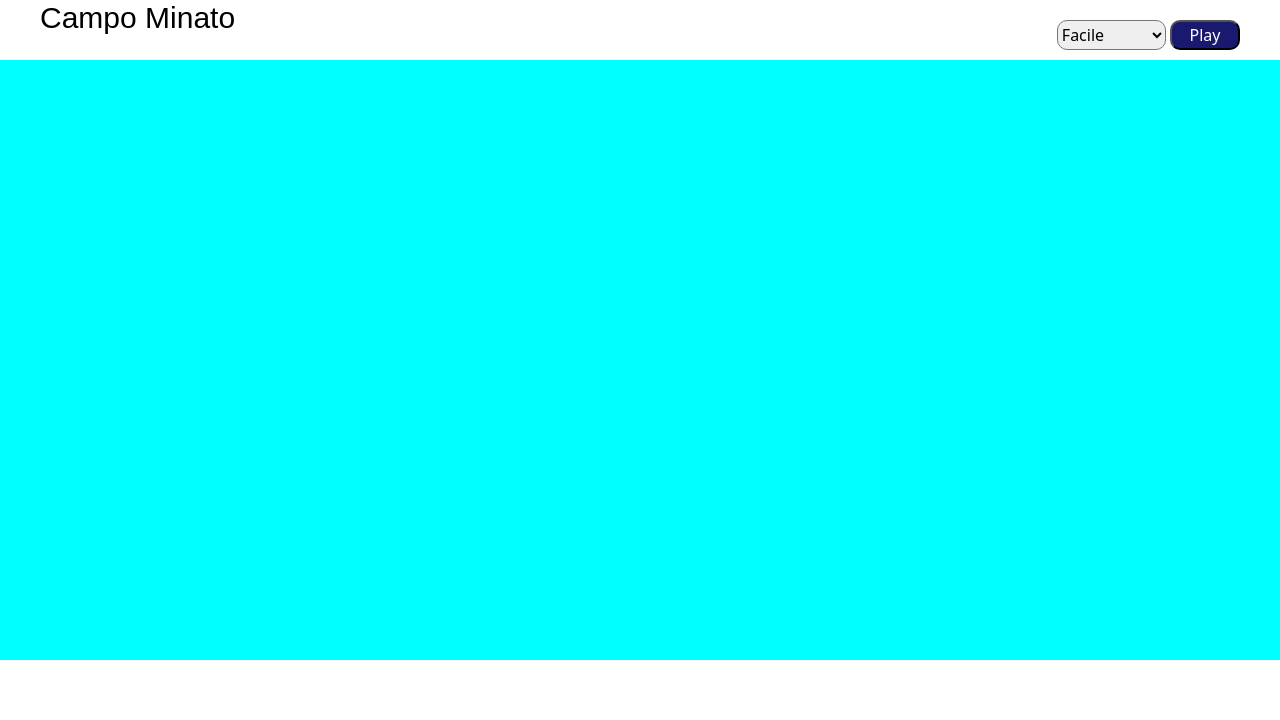
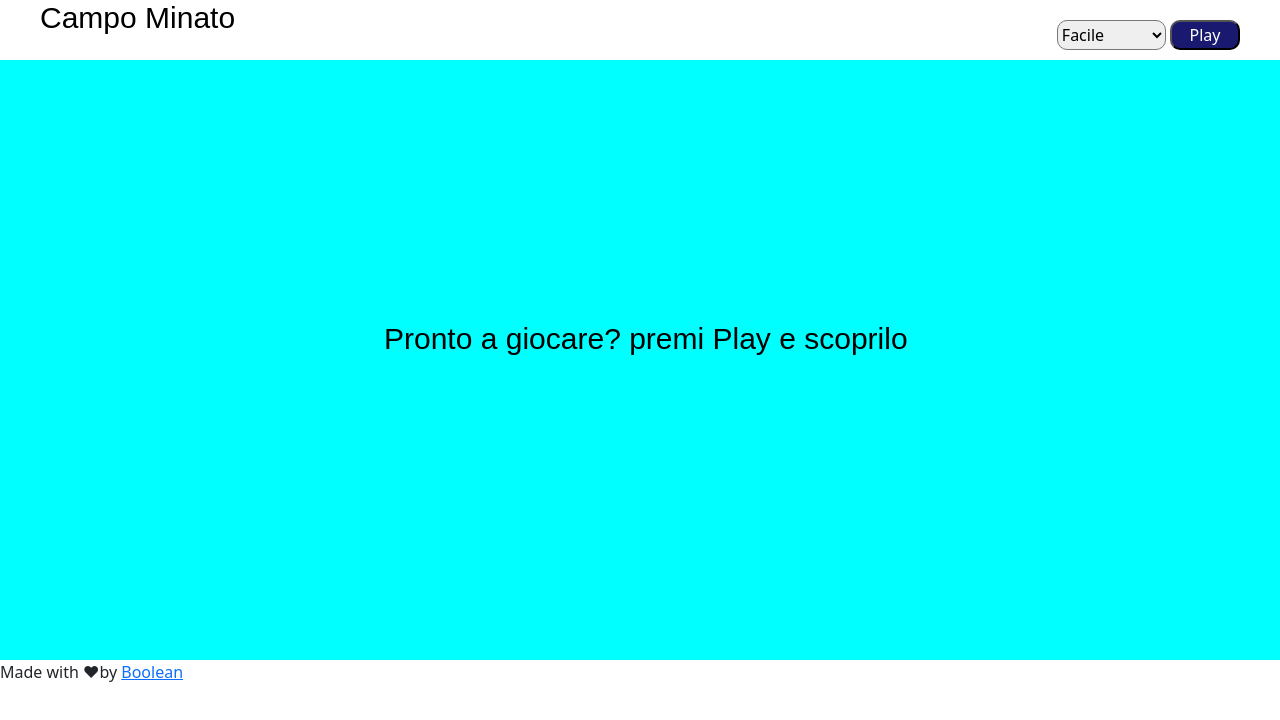
Before and after one commit to Giulia-92/js-campominato-grid, a plain HTML site: page index.html in a window 1280 px wide. Drawn offline with nearby package versions, Linux system fonts and the light colour scheme; a web font is replaced by a local one.

Commit message:
js-campominato-grid

```diff
--- a/index.html
+++ b/index.html
@@ -31,9 +31,9 @@
         </div>
     </header>
     <main class="sfondo debug">
-        <!--<p>Pronto a giocare?
+        <p>Pronto a giocare?
             premi Play e scoprilo
-        </p>-->
+        </p>
         <div id="griglia" class="container debug">
 
         </div>
@@ -41,7 +41,7 @@
     </main>
     <script src="script.js"></script>
     <footer class="partefinale debug">
-
+      Made with &hearts;by <a href="#">Boolean</a>
     </footer>
 </body>
 
--- a/style.css
+++ b/style.css
@@ -18,7 +18,6 @@ h1{
 
 }
 .row{
-
 justify-content: center;
 align-items: center;
 }
```
Also changed, not shown: script.js (line endings or trailing spaces).
